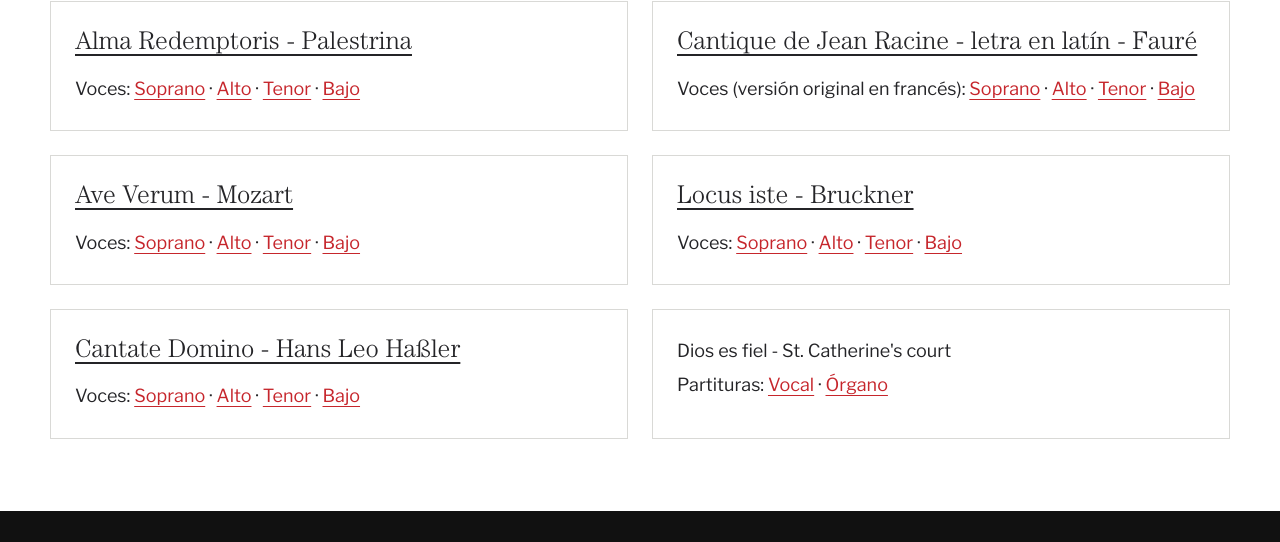
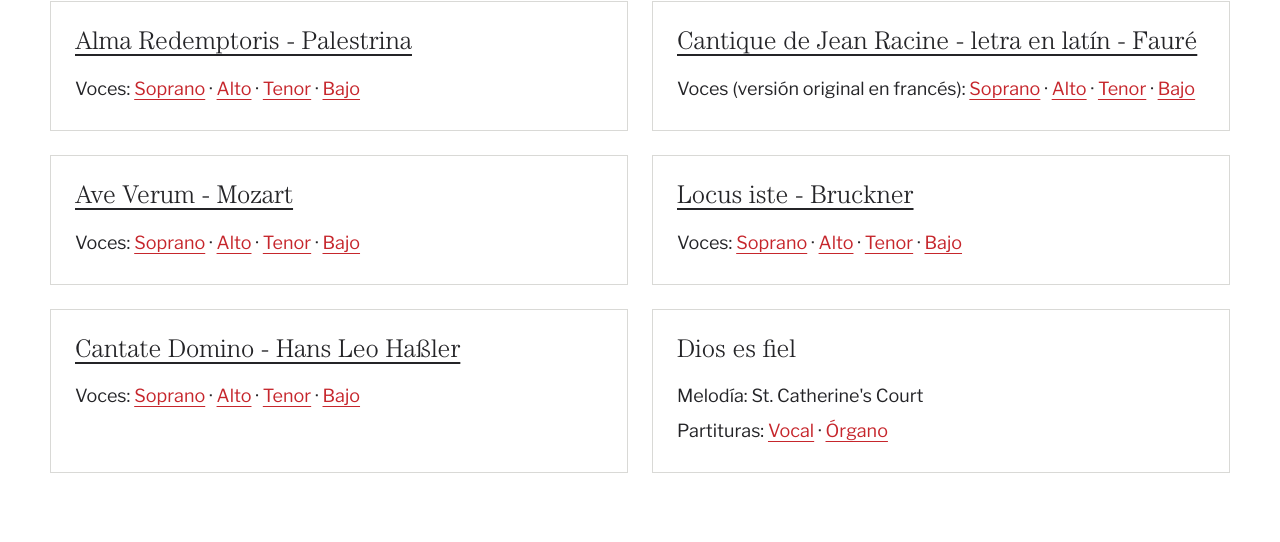
Before and after one commit to jornada-de-estudios/jornada-de-estudios.github.io, a plain HTML site: page music/index.html in a window 1280 px wide. Shown: the part 1326-1868 px from the top of the page. Drawn offline with nearby package versions, Linux system fonts and the light colour scheme.

Commit message:
Separate Dios es fiel melody subtitle and preserve title styling

```diff
--- a/css/archivos.css
+++ b/css/archivos.css
@@ -1,6 +1,6 @@
 .score-list { display:grid; grid-template-columns:repeat(2,minmax(0,1fr)); gap:1.5rem; padding:0; margin:0; list-style:none; }
 .score-list > li { min-width:0; padding:1.5rem; border:1px solid var(--line); line-height:1.9; overflow-wrap:anywhere; }
-.score-list > li > a:first-child { display:inline-block; font:400 1.6rem/1.3 var(--serif); color:var(--ink); margin-bottom:.65rem; }
+.score-list > li > a:first-child, .score-list .score-title { display:inline-block; font:400 1.6rem/1.3 var(--serif); color:var(--ink); margin-bottom:.65rem; }
 .score-list b { font-weight:400; }
 .archive-content a { color:var(--red); text-decoration:underline; text-underline-offset:.2em; }
 .score-list > li > a:first-child:hover { color:var(--red); }
--- a/music/index.html
+++ b/music/index.html
@@ -119,7 +119,8 @@
 
             </li>
             <li>
-                <b>Dios es fiel</b> - St. Catherine's court<br>
+                <span class="score-title">Dios es fiel</span><br>
+                Melodía: St. Catherine's Court<br>
                 Partituras: <a href="st_catherines_c_major (chant).pdf">Vocal</a> ·
                 <a href="st_catherines_c_major (orgue).pdf">Órgano</a>
             </li>
```
